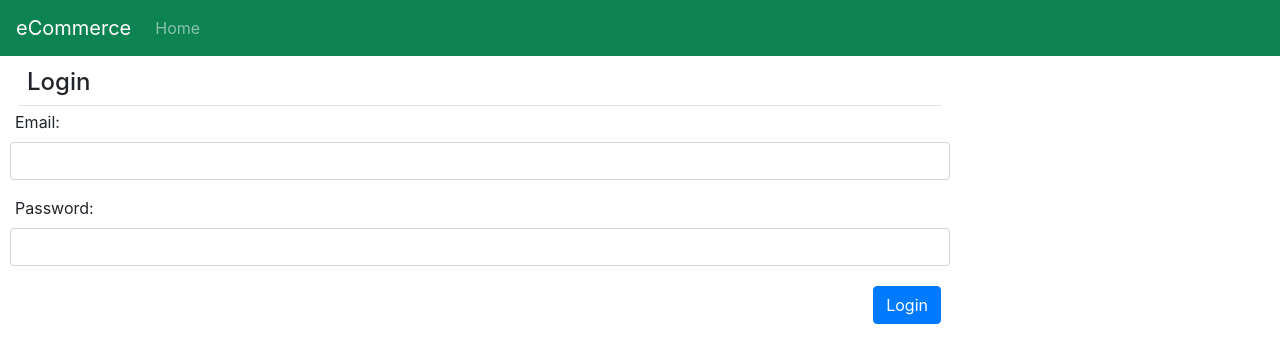
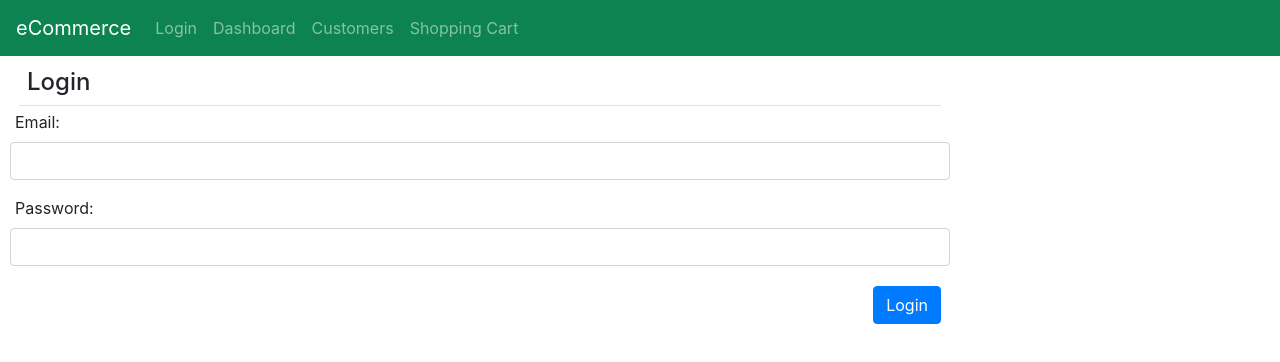
Before and after one commit to GhulamMustafaGM/client-side-app, a React (Create React App) app: page / in a window 1280 px wide. Shown: the top 362 px of the page. Built offline with nearby package versions, Linux system fonts and the light colour scheme.

Commit message:
updated NavBar

```diff
--- a/src/NavBar.jsx
+++ b/src/NavBar.jsx
@@ -1,4 +1,5 @@
 import React, { Component } from "react";
+import { Link } from "react-router-dom";
 
 class NavBar extends Component {
     render() {
@@ -24,9 +25,27 @@ class NavBar extends Component {
                     <div className="collapse navbar-collapse" id="navbarSupportedContent">
                         <ul className="navbar-nav mr-auto">
                             <li className="nav-item">
-                                <a className="nav-link" href="/#">
-                                    Home
-                </a>
+                                <Link to="/" className="nav-link">
+                                    Login
+                </Link>
+                            </li>
+
+                            <li className="nav-item">
+                                <Link to="/dashboard" className="nav-link">
+                                    Dashboard
+                </Link>
+                            </li>
+
+                            <li className="nav-item">
+                                <Link to="/customers" className="nav-link">
+                                    Customers
+                </Link>
+                            </li>
+
+                            <li className="nav-item">
+                                <Link to="/cart" className="nav-link">
+                                    Shopping Cart
+                </Link>
                             </li>
                         </ul>
                     </div>
```
